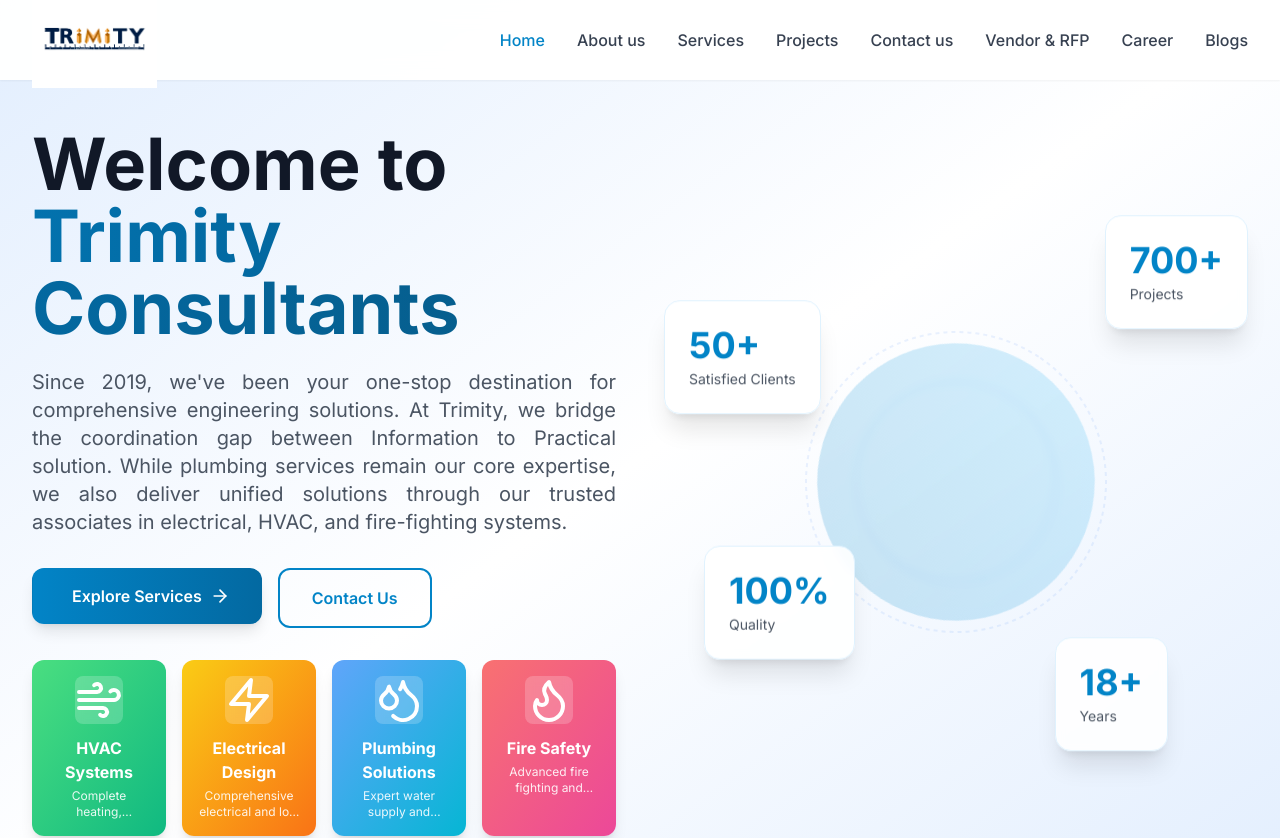
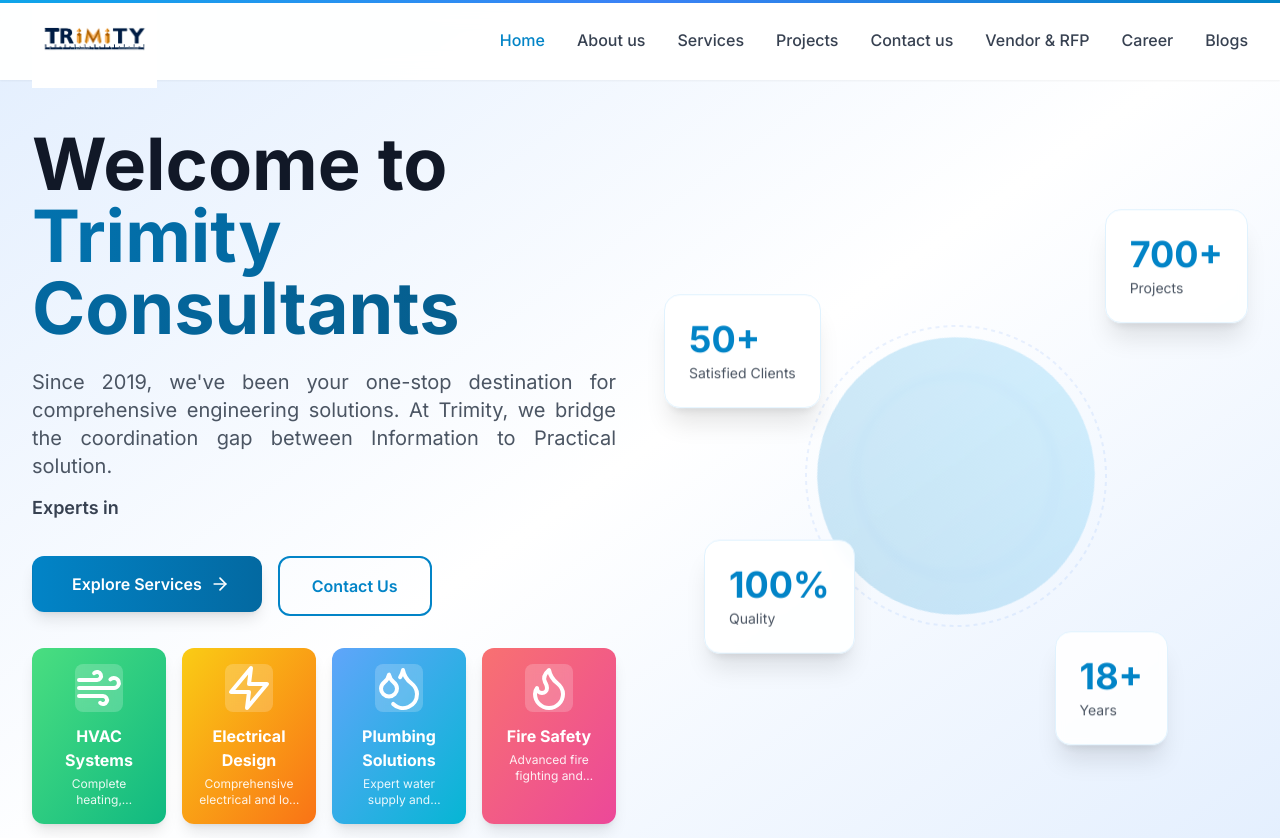
Before and after one commit to Krishil1108/trimity-consultant-website, a Next.js app: page / in a window 1280 px wide. Shown: the top 838 px of the page. Built offline with nearby package versions, Linux system fonts and the light colour scheme.

Commit message:
Add scroll progress bar, cycling hero text, animated counters, scroll-to-top button

```diff
--- a/app/page.tsx
+++ b/app/page.tsx
@@ -1,7 +1,7 @@
 'use client'
 
-import { motion, useScroll, useTransform } from 'framer-motion'
-import { Building2, ArrowRight, Zap, Droplets, Wind, Flame } from 'lucide-react'
+import { motion, useScroll, useTransform, AnimatePresence } from 'framer-motion'
+import { Building2, ArrowRight, Zap, Droplets, Wind, Flame, ChevronUp } from 'lucide-react'
 import Link from 'next/link'
 import { useRef, useState, useEffect } from 'react'
 import Navigation from '@/components/Navigation'
@@ -10,12 +10,40 @@
 import AnimatedGrid from '@/components/AnimatedGrid'
 import MouseParallax from '@/components/MouseParallax'
 
+// Animated count-up component
+function AnimatedCounter({ target, suffix = '' }: { target: number; suffix?: string }) {
+  const [count, setCount] = useState(0)
+  const ref = useRef<HTMLDivElement>(null)
+  useEffect(() => {
+    const el = ref.current
+    if (!el) return
+    const observer = new IntersectionObserver(([entry]) => {
+      if (entry.isIntersecting) {
+        let start = 0
+        const step = Math.max(1, Math.ceil(target / 60))
+        const timer = setInterval(() => {
+          start += step
+          if (start >= target) { setCount(target); clearInterval(timer) }
+          else { setCount(start) }
+        }, 25)
+        observer.disconnect()
+      }
+    }, { threshold: 0.5 })
+    observer.observe(el)
+    return () => observer.disconnect()
+  }, [target])
+  return <div ref={ref}>{count}{suffix}</div>
+}
+
 export default function Home() {
   const containerRef = useRef<HTMLDivElement>(null)
   const { scrollYProgress } = useScroll()
   const y = useTransform(scrollYProgress, [0, 1], ['0%', '50%'])
   const opacity = useTransform(scrollYProgress, [0, 0.5], [1, 0])
   const [mousePosition, setMousePosition] = useState({ x: 0, y: 0 })
+  const [showScrollTop, setShowScrollTop] = useState(false)
+  const cyclingServices = ['MEPF Design', 'Plumbing Systems', 'Fire Safety', 'HVAC Solutions', 'Electrical Design']
+  const [activeService, setActiveService] = useState(0)
 
   useEffect(() => {
     const handleMouseMove = (e: MouseEvent) => {
@@ -23,6 +51,17 @@
     }
     window.addEventListener('mousemove', handleMouseMove)
     return () => window.removeEventListener('mousemove', handleMouseMove)
+  }, [])
+
+  useEffect(() => {
+    const interval = setInterval(() => setActiveService(i => (i + 1) % cyclingServices.length), 2500)
+    return () => clearInterval(interval)
+  }, [])
+
+  useEffect(() => {
+    const handleScroll = () => setShowScrollTop(window.scrollY > 500)
+    window.addEventListener('scroll', handleScroll)
+    return () => window.removeEventListener('scroll', handleScroll)
   }, [])
   const services = [
     {
@@ -104,17 +143,34 @@
                 </motion.h1>
               </MouseParallax>
 
-              <motion.p
-                className="text-base sm:text-lg md:text-xl text-gray-600 mb-6 sm:mb-8 leading-relaxed text-left sm:text-justify"
+              <motion.div
+                className="mb-6 sm:mb-8"
                 initial={{ opacity: 0 }}
                 animate={{ opacity: 1 }}
                 transition={{ delay: 0.4 }}
               >
-                Since 2019, we've been your one-stop destination for comprehensive engineering solutions.
-                At Trimity, we bridge the coordination gap between Information to Practical solution.
-                While plumbing services remain our core expertise, we also deliver unified solutions through
-                our trusted associates in electrical, HVAC, and fire-fighting systems.
-              </motion.p>
+                <p className="text-base sm:text-lg md:text-xl text-gray-600 leading-relaxed text-left sm:text-justify mb-3">
+                  Since 2019, we've been your one-stop destination for comprehensive engineering solutions.
+                  At Trimity, we bridge the coordination gap between Information to Practical solution.
+                </p>
+                <div className="flex items-center gap-3 text-base sm:text-lg font-semibold text-gray-700">
+                  <span>Experts in</span>
+                  <span className="relative inline-block overflow-hidden h-8">
+                    <AnimatePresence mode="wait">
+                      <motion.span
+                        key={activeService}
+                        initial={{ y: 30, opacity: 0 }}
+                        animate={{ y: 0, opacity: 1 }}
+                        exit={{ y: -30, opacity: 0 }}
+                        transition={{ duration: 0.4, ease: 'easeOut' }}
+                        className="absolute whitespace-nowrap px-3 py-0.5 rounded-full bg-gradient-to-r from-primary-500 to-blue-600 text-white text-sm sm:text-base shadow-md"
+                      >
+                        {cyclingServices[activeService]}
+                      </motion.span>
+                    </AnimatePresence>
+                  </span>
+                </div>
+              </motion.div>
 
               <motion.div
                 className="flex flex-col sm:flex-row flex-wrap gap-3 sm:gap-4"
@@ -208,49 +264,41 @@
                 {/* Floating stat cards in orbital pattern */}
                 <motion.div
                   className="absolute top-0 right-0 bg-white/90 backdrop-blur-sm rounded-2xl shadow-xl p-6 border border-primary-100"
-                  animate={{
-                    y: [0, -20, 0],
-                  }}
+                  animate={{ y: [0, -20, 0] }}
                   transition={{ duration: 4, repeat: Infinity }}
                   whileHover={{ scale: 1.1, boxShadow: "0 25px 50px rgba(59, 130, 246, 0.3)" }}
                 >
-                  <div className="text-4xl font-bold text-primary-600 mb-1">700+</div>
+                  <div className="text-4xl font-bold text-primary-600 mb-1"><AnimatedCounter target={700} suffix="+" /></div>
                   <div className="text-sm text-gray-600">Projects</div>
                 </motion.div>
 
                 <motion.div
                   className="absolute bottom-0 right-20 bg-white/90 backdrop-blur-sm rounded-2xl shadow-xl p-6 border border-primary-100"
-                  animate={{
-                    y: [0, 20, 0],
-                  }}
+                  animate={{ y: [0, 20, 0] }}
                   transition={{ duration: 4, repeat: Infinity, delay: 0.5 }}
                   whileHover={{ scale: 1.1, boxShadow: "0 25px 50px rgba(59, 130, 246, 0.3)" }}
                 >
-                  <div className="text-4xl font-bold text-primary-600 mb-1">18+</div>
+                  <div className="text-4xl font-bold text-primary-600 mb-1"><AnimatedCounter target={18} suffix="+" /></div>
                   <div className="text-sm text-gray-600">Years</div>
                 </motion.div>
 
                 <motion.div
                   className="absolute top-20 left-0 bg-white/90 backdrop-blur-sm rounded-2xl shadow-xl p-6 border border-primary-100"
-                  animate={{
-                    y: [0, -15, 0],
-                  }}
+                  animate={{ y: [0, -15, 0] }}
                   transition={{ duration: 4, repeat: Infinity, delay: 1 }}
                   whileHover={{ scale: 1.1, boxShadow: "0 25px 50px rgba(59, 130, 246, 0.3)" }}
                 >
-                  <div className="text-4xl font-bold text-primary-600 mb-1">50+</div>
+                  <div className="text-4xl font-bold text-primary-600 mb-1"><AnimatedCounter target={50} suffix="+" /></div>
                   <div className="text-sm text-gray-600">Satisfied Clients</div>
                 </motion.div>
 
                 <motion.div
                   className="absolute bottom-20 left-10 bg-white/90 backdrop-blur-sm rounded-2xl shadow-xl p-6 border border-primary-100"
-                  animate={{
-                    y: [0, 15, 0],
-                  }}
+                  animate={{ y: [0, 15, 0] }}
                   transition={{ duration: 4, repeat: Infinity, delay: 1.5 }}
                   whileHover={{ scale: 1.1, boxShadow: "0 25px 50px rgba(59, 130, 246, 0.3)" }}
                 >
-                  <div className="text-4xl font-bold text-primary-600 mb-1">100%</div>
+                  <div className="text-4xl font-bold text-primary-600 mb-1"><AnimatedCounter target={100} suffix="%" /></div>
                   <div className="text-sm text-gray-600">Quality</div>
                 </motion.div>
 
@@ -775,6 +823,25 @@
       </section>
 
       <Footer />
+
+      {/* Scroll to Top Button */}
+      <AnimatePresence>
+        {showScrollTop && (
+          <motion.button
+            initial={{ opacity: 0, scale: 0.5, y: 20 }}
+            animate={{ opacity: 1, scale: 1, y: 0 }}
+            exit={{ opacity: 0, scale: 0.5, y: 20 }}
+            transition={{ duration: 0.3 }}
+            whileHover={{ scale: 1.1, boxShadow: '0 10px 30px rgba(59,130,246,0.4)' }}
+            whileTap={{ scale: 0.9 }}
+            onClick={() => window.scrollTo({ top: 0, behavior: 'smooth' })}
+            className="fixed bottom-8 right-6 z-50 w-12 h-12 rounded-full bg-gradient-to-br from-primary-500 to-blue-600 text-white shadow-xl flex items-center justify-center"
+            aria-label="Scroll to top"
+          >
+            <ChevronUp className="w-6 h-6" />
+          </motion.button>
+        )}
+      </AnimatePresence>
     </main>
   )
 }
--- a/components/Navigation.tsx
+++ b/components/Navigation.tsx
@@ -1,6 +1,6 @@
 'use client'
 
-import { motion, AnimatePresence } from 'framer-motion'
+import { motion, AnimatePresence, useScroll, useSpring } from 'framer-motion'
 import Link from 'next/link'
 import Image from 'next/image'
 import { usePathname } from 'next/navigation'
@@ -10,6 +10,9 @@
 export default function Navigation() {
   const pathname = usePathname()
   const [isOpen, setIsOpen] = useState(false)
+
+  const { scrollYProgress } = useScroll()
+  const scaleX = useSpring(scrollYProgress, { stiffness: 100, damping: 30, restDelta: 0.001 })
 
   const navItems = [
     { name: 'Home', path: '/' },
@@ -23,6 +26,12 @@
   ]
 
   return (
+    <>
+      {/* Scroll Progress Bar */}
+      <motion.div
+        className="fixed top-0 left-0 right-0 h-[3px] bg-gradient-to-r from-primary-500 via-blue-500 to-primary-600 z-[60] origin-left"
+        style={{ scaleX }}
+      />
     <motion.nav
       initial={{ y: -100 }}
       animate={{ y: 0 }}
@@ -116,5 +125,6 @@
         )}
       </AnimatePresence>
     </motion.nav>
+    </>
   )
 }
```
